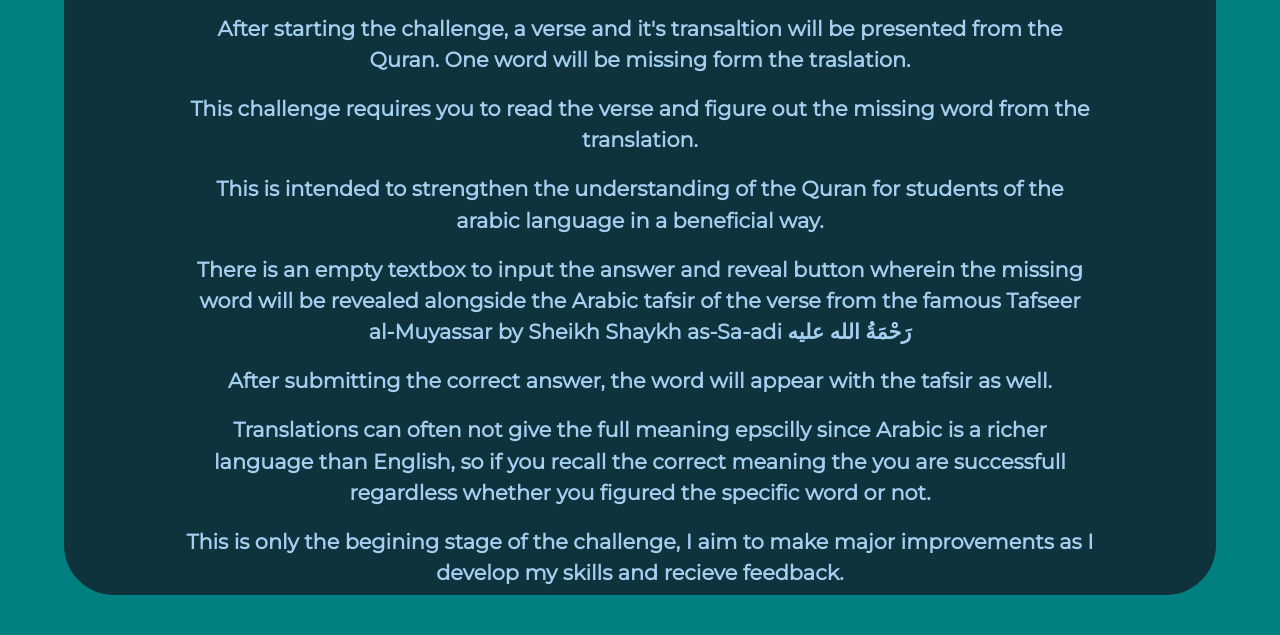
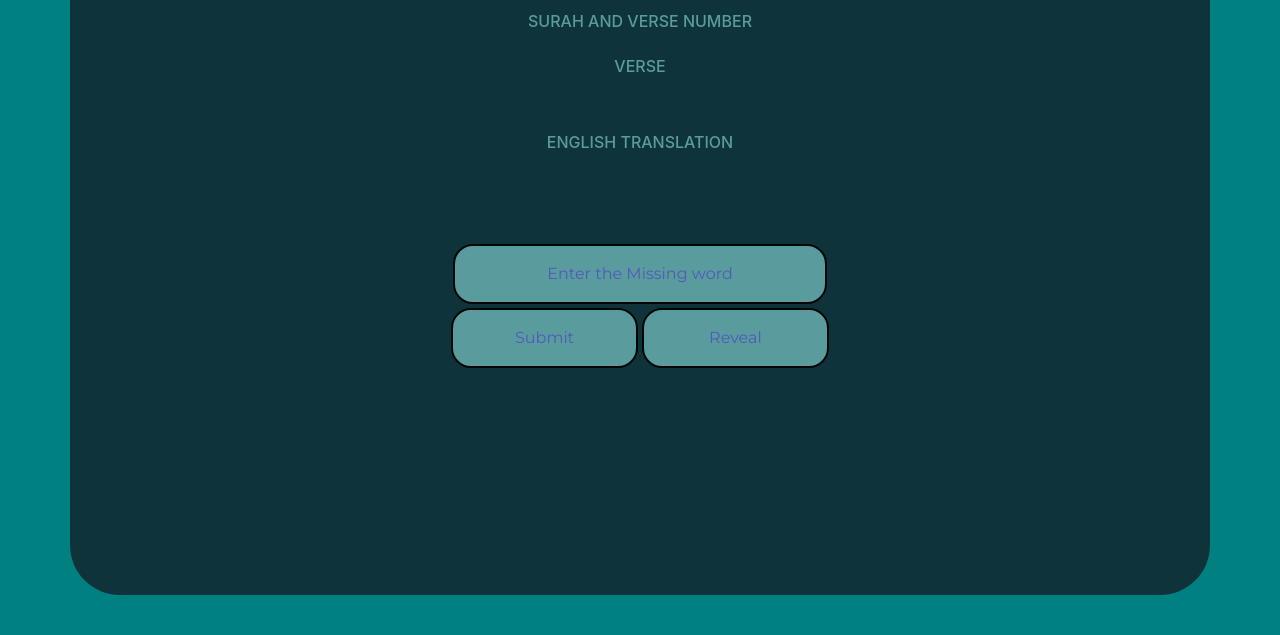
Before and after one commit to Abdulaziz-MI/kalimahApp, a plain HTML site: page index.html in a window 1280 px wide. Shown: the part 165-800 px from the top of the page. Drawn offline with nearby package versions, Linux system fonts and the light colour scheme; no server answers.

Commit message:
one html file

```diff
--- a/index.html
+++ b/index.html
@@ -1,20 +1,23 @@
 <!DOCTYPE html>
 <html lang="en">
+
 <head>
     <meta charset="UTF-8">
-    <link href="https://fonts.googleapis.com/css2?family=Cabin&family=Lilita+One&family=Montserrat&family=Noto+Naskh+Arabic&family=Roboto:wght@100;400&display=swap" rel="stylesheet">
-    <link rel="stylesheet" href="https://cdn.jsdelivr.net/npm/bootstrap@4.5.3/dist/css/bootstrap.min.css" integrity="sha384-TX8t27EcRE3e/ihU7zmQxVncDAy5uIKz4rEkgIXeMed4M0jlfIDPvg6uqKI2xXr2" crossorigin="anonymous">
+    <link
+        href="https://fonts.googleapis.com/css2?family=Cabin&family=Lilita+One&family=Montserrat&family=Noto+Naskh+Arabic&family=Roboto:wght@100;400&display=swap"
+        rel="stylesheet">
+    <link rel="stylesheet" href="https://cdn.jsdelivr.net/npm/bootstrap@4.5.3/dist/css/bootstrap.min.css"
+        integrity="sha384-TX8t27EcRE3e/ihU7zmQxVncDAy5uIKz4rEkgIXeMed4M0jlfIDPvg6uqKI2xXr2" crossorigin="anonymous">
     <link rel="stylesheet" href="style.css">
     <meta http-equiv="X-UA-Compatible" content="IE=edge">
     <meta name="viewport" content="width=device-width, initial-scale=1.0">
     <title>Kalimah App</title>
 </head>
+
 <body>
 
-    <div
-    class="div spaceBetweenSecTop">
-    </div>
-<div class="sectionBack">
+
+    <div class="sectionBack container-xl">
         <div class="sectionDiv">
             <header id="headingText">
                 <h1>Kalimah</h1>
@@ -22,36 +25,45 @@
             </header>
         </div>
         <article class="sectionDiv">
+
             <div class="row justify-content-around align-content-center">
-        <div class="col-md-10 col-xs-12" id="centerDiv">
 
-            <p>
-                After starting the challenge, a verse and it's transaltion will be presented from the Quran. One word will be missing form the traslation.</p>
-            <p>
-                This challenge requires you to read the verse and figure out the missing word from the translation.
-            </p>
-            <p>
-                This is intended to strengthen the understanding of the Quran for students of the arabic language in a beneficial way.
-            <p>
-                There is an empty textbox to input the answer and reveal button wherein the missing word will be revealed alongside the Arabic tafsir of the verse from the famous Tafseer al-Muyassar by Sheikh Shaykh as-Sa-adi رَحْمَةُ الله عليه
-            <p>
-                After submitting the correct answer, the word will appear with the tafsir as well.
-            </p>
-            <p>
-                Translations can often not give the full meaning epscilly since Arabic is a richer language than English, so if you recall the correct meaning the you are successfull regardless whether you figured the specific word or not.
-            </p>
-            <p>
-                This is only the begining stage of the challenge, I aim to make major improvements as I develop my skills and recieve feedback.
-            </p>
+                <div class="col-12" id="centerDiv">
 
-                <button name="startChallege" type="submit" class="Btn"><a href="/challenge.html">Start Challenge</a></button>
 
+                    <Table>
+                        <!-- This is where the verse should come -->
+                        <h6>Surah and Verse number</h6>
+                        <p class="challengeP" id="surah"> </p>
+                        <!-- <h6>verse Number</h6>
+                        <p id="number"> Verse number:</p> -->
+                        <h6>Verse</h6>
+                        <p class="challengeP" id="verseAr"><br></p>
+                        <h6>English Translation</h6>
+                        <p class="challengeP" id="verse"><br></p>
+                    </Table>
+                    <p id='successMsg'> </p>
+                    <!-- This is the missing word -->
+                    <div id="hiddenContent">
+                        <h6> The Missing Word</h6>
+                        <p class="challengeP" id="missingWord" name='missingWord'> </p>
+                        <h6>Tafsir Al-Muyasser</h6>
+                        <p class="challengeP" id="tafsir" name='tafsir'> <br></p>
+                    </div>
+                </div>
+                <div class="inputGaps">
+                    <!-- This is where the input box should go -->
+                    <input id="textInput" autocomplete="off" class="textInput col-10  " type="text"
+                        placeholder="Enter the Missing word">
+                    <!-- This is the submit button which should POST the word to Main.py and compare it to the missing word -->
+
+                    <button class="btn col-5 " id="submitBtn" name="submitBtn" type="submit">Submit</button>
+                    <button class="btn col-5 " id="revealBtn" name="revealBtn" type="submit">Reveal</button>
                 </div>
             </div>
     </div>
+    </article>
+    <script type="text/javascript" src="script.js"></script>
+</body>
 
-    </article>
-<label for=""></label>
-<script src="script.js"></script>
-</body>
 </html>
```
Also changed, not shown: challenge.html (deleted, +0 -69 lines), 1 other file. Lines whose indentation alone changed are shown as unchanged.
